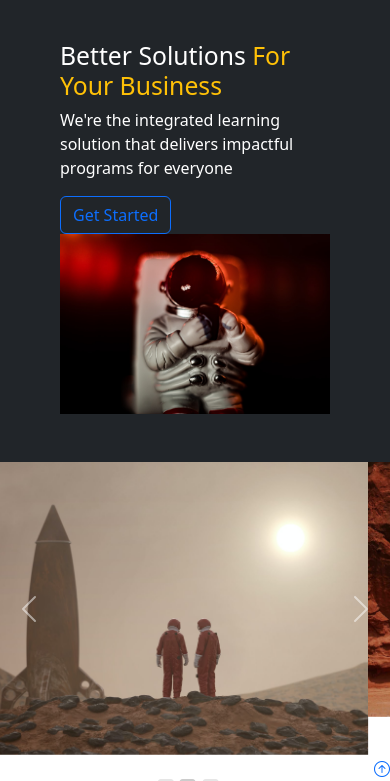
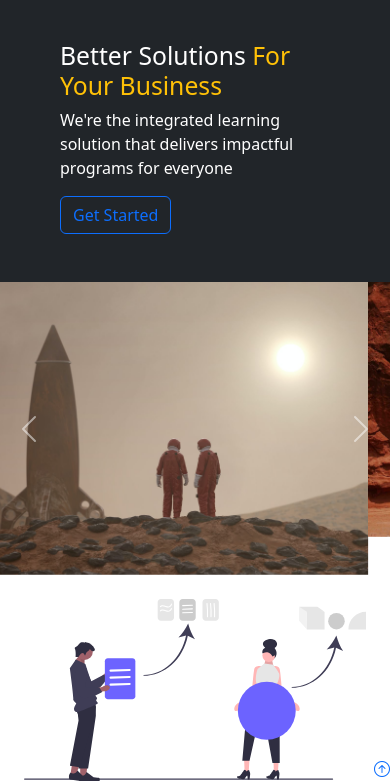
Before and after one commit to Tugsoo19/leap-2022, a plain HTML site: page Day-06/assignment/assign.html in a window 390 px wide. Shown: the part 63-844 px from the top of the page. Drawn offline with nearby package versions, Linux system fonts and the light colour scheme; files that its build step writes are made by us from their sources.

Commit message:
day6-assign-last

```diff
--- a/Day-06/assignment/assign.html
+++ b/Day-06/assignment/assign.html
@@ -85,7 +85,7 @@
 
 
                     </div>
-                    <div class="col-md">
+                    <div class="col-md d-md-block d-none">
                         <img src="./images/1st picture.jpeg" class="img-fluid" alt="1st image" />
                     </div>
                 </div>
```
